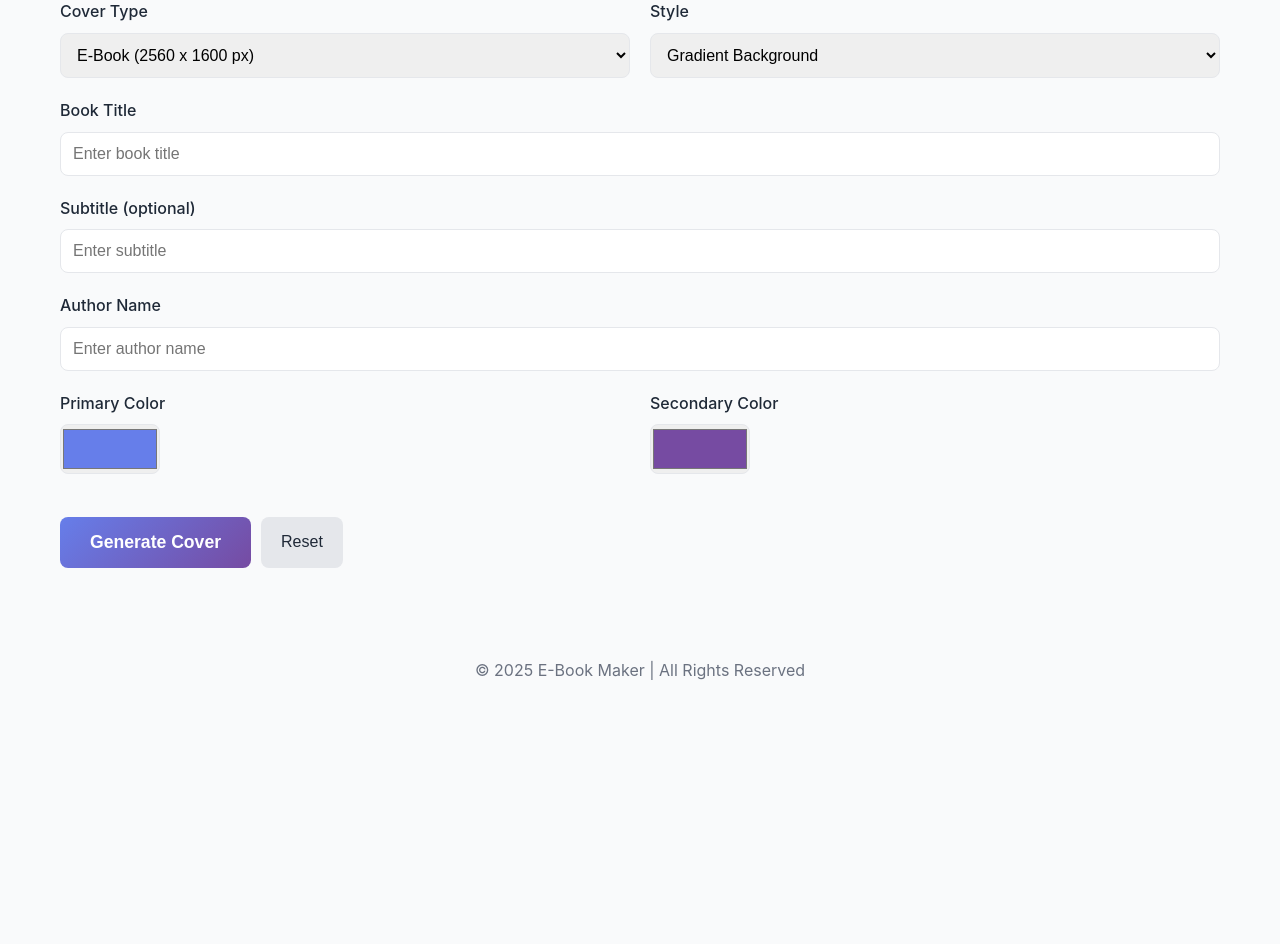
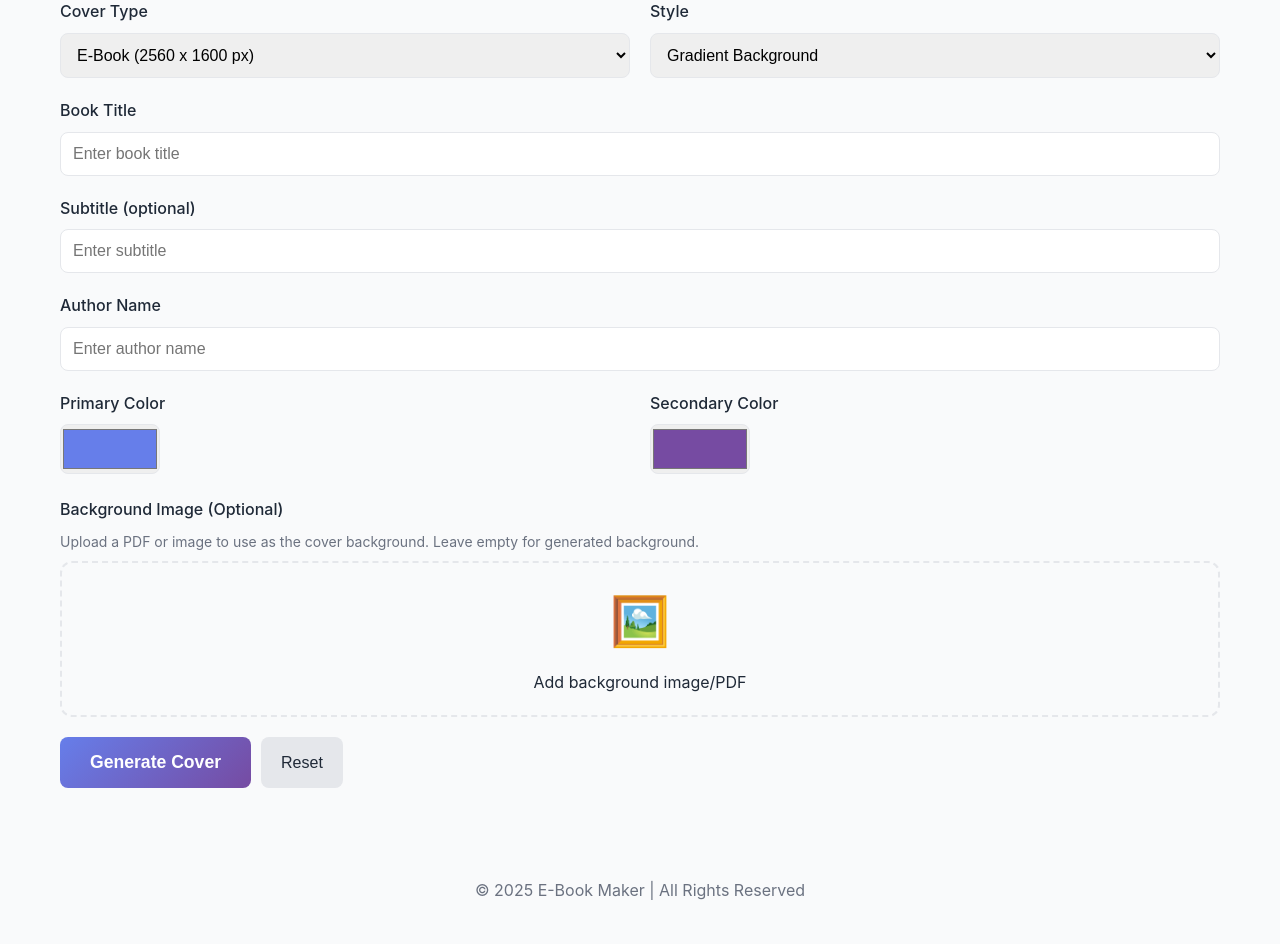
Before and after one commit to shadowdevnotreal/E-Book-Maker, a Flask app: page /covers in a window 1280 px wide. Shown: the part 679-1623 px from the top of the page. Before the commit the page ends 1359 px from the top, so only its background shows below. Run offline with Flask 3, Linux system fonts and the light colour scheme.

Commit message:
Feature: Add PDF upload, spine text, and barcode options to Create Cover tab
ENHANCEMENTS:
- Add optional background image/PDF upload to Create New Cover form
- Add spine text checkbox (shows for paperback/hardback only)
- Add barcode safe area checkbox (shows for paperback/hardback only)
- Add dynamic show/hide based on cover type selection

JAVASCRIPT UPDATES:
1. Cover type change listener
   - Shows spine text and barcode options for paperback/hardback
   - Hides options for e-book covers

2. Background image upload handling
   - Click to browse functionality
   - Drag-and-drop support
   - File preview with filename display
   - Remove background image function

3. Form submission updates
   - Changed from JSON to FormData to support file uploads
   - Properly handles checkbox states
   - Includes background image if provided

4. Reset function enhancements
   - Clears background image preview
   - Hides conditional options
   - Full form reset

UI IMPROVEMENTS:
- Feature parity with Convert Cover tab
- All cover creation options now available in both tabs
- Consistent user experience

Files modified:
- web/templates/covers.html (+69 lines)

```diff
--- a/web/templates/covers.html
+++ b/web/templates/covers.html
@@ -99,6 +99,39 @@
                             <label for="secondary-color">Secondary Color</label>
                             <input type="color" id="secondary-color" name="secondary_color" value="#764ba2">
                         </div>
+                    </div>
+
+                    <!-- Optional Background Image -->
+                    <div class="form-group">
+                        <label>Background Image (Optional)</label>
+                        <p style="font-size: 0.875rem; color: #6b7280; margin-bottom: 8px;">Upload a PDF or image to use as the cover background. Leave empty for generated background.</p>
+                        <div class="file-drop-zone small" id="create-bg-drop-zone">
+                            <div class="drop-zone-content">
+                                <span class="drop-icon">🖼️</span>
+                                <p>Add background image/PDF</p>
+                            </div>
+                            <input type="file" id="create-bg-input" name="background" accept=".pdf,.png,.jpg,.jpeg" style="display: none;">
+                        </div>
+                        <div id="create-bg-preview" style="display: none; margin-top: 10px;">
+                            <span id="create-bg-filename" style="color: #374151; font-size: 0.875rem;"></span>
+                            <button type="button" class="btn-remove" onclick="removeCreateBackground()">Remove</button>
+                        </div>
+                    </div>
+
+                    <!-- Spine Text Options -->
+                    <div class="form-group" id="create-spine-options" style="display: none;">
+                        <label>
+                            <input type="checkbox" id="create-add-spine-text" name="add_spine_text" checked>
+                            Add Spine Text (title and author on spine for paperback/hardback)
+                        </label>
+                    </div>
+
+                    <!-- Barcode Safe Area -->
+                    <div class="form-group" id="create-barcode-options" style="display: none;">
+                        <label>
+                            <input type="checkbox" id="create-add-barcode" name="add_barcode" checked>
+                            Add Barcode Safe Area (KDP 2.0" × 1.2" white box on back cover)
+                        </label>
                     </div>
 
                     <div class="button-group">
@@ -209,28 +242,80 @@
             });
         });
 
+        // Show/hide spine text and barcode options based on cover type
+        const coverTypeSelect = document.getElementById('cover-type');
+        const createSpineOptions = document.getElementById('create-spine-options');
+        const createBarcodeOptions = document.getElementById('create-barcode-options');
+
+        coverTypeSelect.addEventListener('change', () => {
+            const showOptions = (coverTypeSelect.value === 'paperback' || coverTypeSelect.value === 'hardback');
+            createSpineOptions.style.display = showOptions ? 'block' : 'none';
+            createBarcodeOptions.style.display = showOptions ? 'block' : 'none';
+        });
+
+        // Background image upload handling for Create tab
+        const createBgDropZone = document.getElementById('create-bg-drop-zone');
+        const createBgInput = document.getElementById('create-bg-input');
+        const createBgPreview = document.getElementById('create-bg-preview');
+        const createBgFilename = document.getElementById('create-bg-filename');
+
+        createBgDropZone.addEventListener('click', () => createBgInput.click());
+
+        createBgDropZone.addEventListener('dragover', (e) => {
+            e.preventDefault();
+            createBgDropZone.classList.add('drag-over');
+        });
+
+        createBgDropZone.addEventListener('dragleave', () => {
+            createBgDropZone.classList.remove('drag-over');
+        });
+
+        createBgDropZone.addEventListener('drop', (e) => {
+            e.preventDefault();
+            createBgDropZone.classList.remove('drag-over');
+            createBgInput.files = e.dataTransfer.files;
+            previewCreateBackground();
+        });
+
+        createBgInput.addEventListener('change', previewCreateBackground);
+
+        function previewCreateBackground() {
+            const file = createBgInput.files[0];
+            if (file) {
+                createBgPreview.style.display = 'block';
+                createBgFilename.textContent = file.name;
+            }
+        }
+
+        function removeCreateBackground() {
+            createBgInput.value = '';
+            createBgPreview.style.display = 'none';
+            createBgFilename.textContent = '';
+        }
+
         // Create cover form submission
         document.getElementById('create-cover-form').addEventListener('submit', async (e) => {
             e.preventDefault();
 
             const formData = new FormData(e.target);
-            const data = {
-                type: formData.get('type'),
-                title: formData.get('title'),
-                subtitle: formData.get('subtitle'),
-                author: formData.get('author'),
-                style: formData.get('style'),
-                colors: {
-                    primary: formData.get('primary_color'),
-                    secondary: formData.get('secondary_color')
+
+            // Add checkbox values explicitly (they won't be in FormData if unchecked)
+            if (coverTypeSelect.value === 'paperback' || coverTypeSelect.value === 'hardback') {
+                const spineTextCheckbox = document.getElementById('create-add-spine-text');
+                const barcodeCheckbox = document.getElementById('create-add-barcode');
+
+                if (!spineTextCheckbox.checked) {
+                    formData.append('add_spine_text', 'false');
                 }
-            };
+                if (!barcodeCheckbox.checked) {
+                    formData.append('add_barcode', 'false');
+                }
+            }
 
             try {
                 const response = await fetch('/api/create-cover', {
                     method: 'POST',
-                    headers: { 'Content-Type': 'application/json' },
-                    body: JSON.stringify(data)
+                    body: formData
                 });
 
                 const result = await response.json();
@@ -325,6 +410,9 @@
         function resetCoverForm() {
             document.getElementById('create-cover-form').reset();
             document.getElementById('cover-preview').style.display = 'none';
+            removeCreateBackground();
+            createSpineOptions.style.display = 'none';
+            createBarcodeOptions.style.display = 'none';
         }
 
         function downloadCover() {
```
